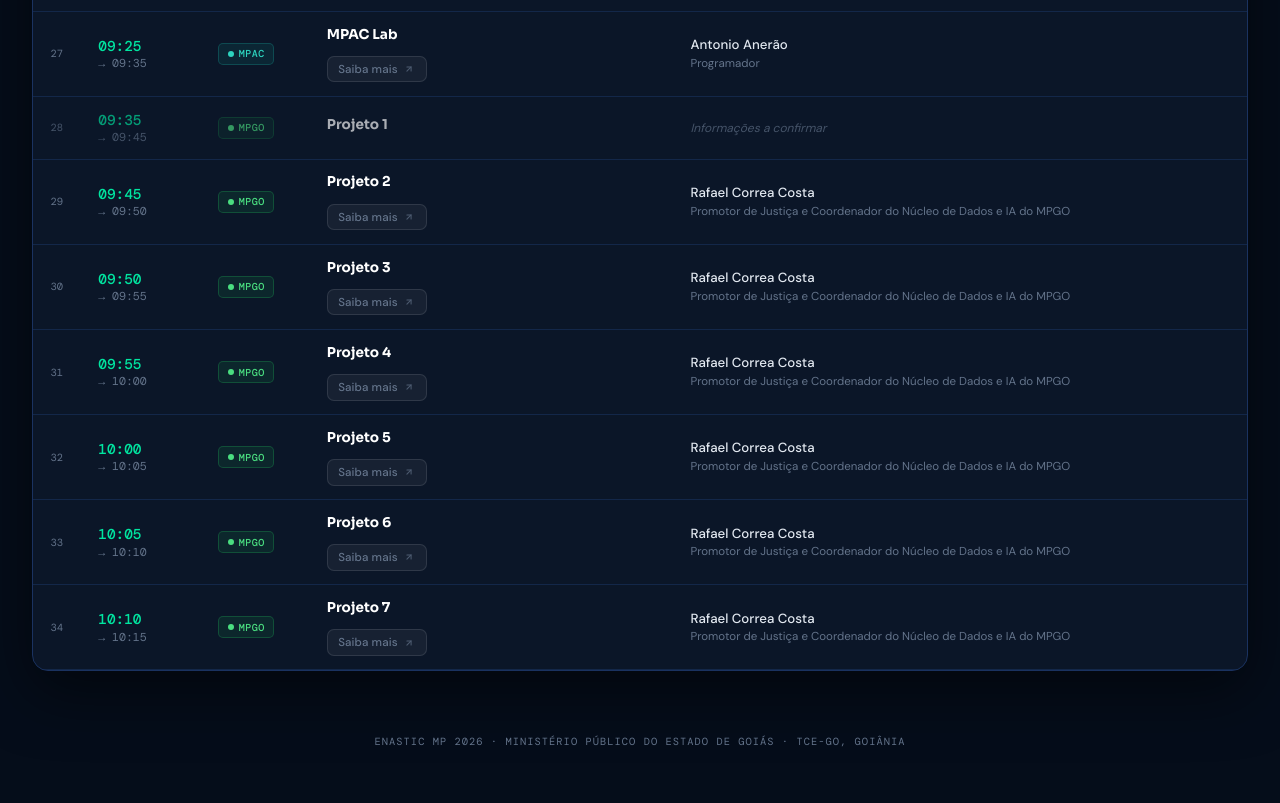
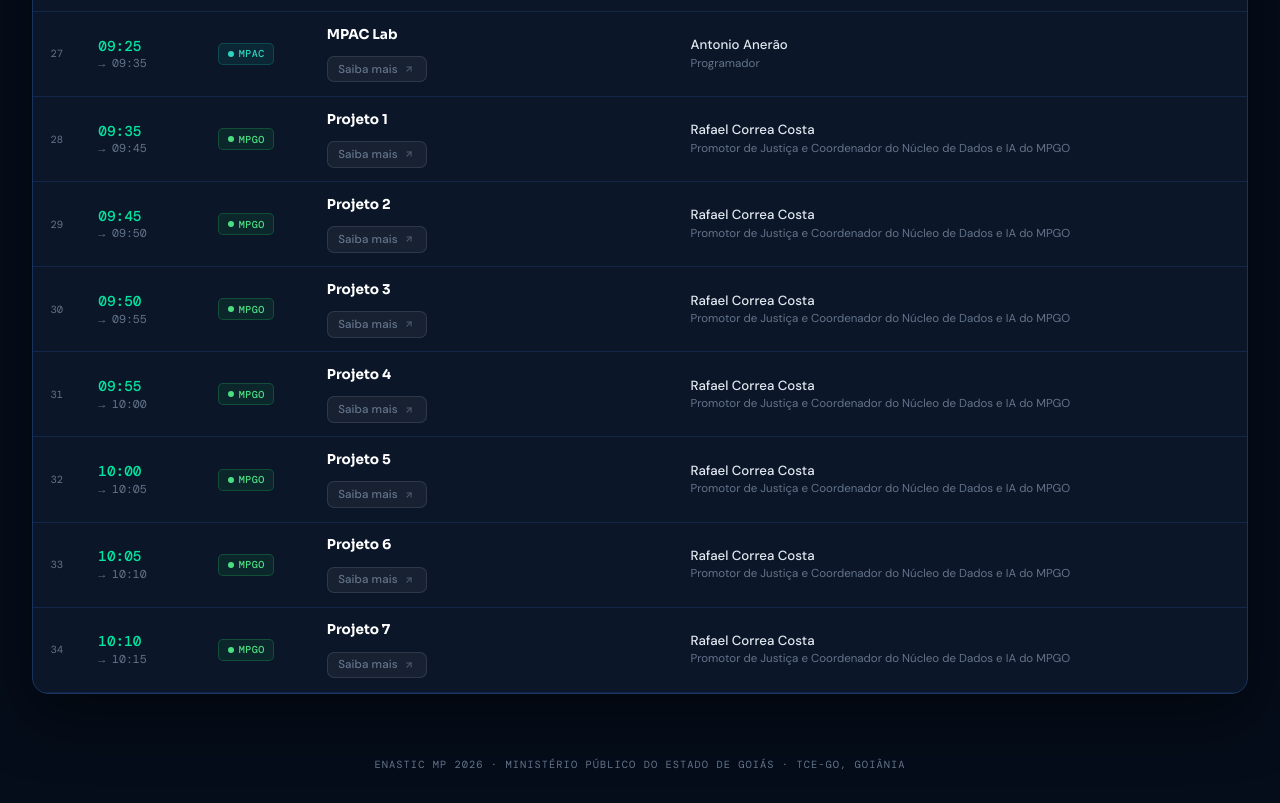
Before and after one commit to subpleimpgo/solucoesmp, a plain HTML site: page index.html in a window 1280 px wide. Shown: the part 3089-3892 px from the top of the page. Before the commit the page ends 3869 px from the top, so only its background shows below. Drawn offline with nearby package versions, Linux system fonts and the light colour scheme; a web font is replaced by a local one.

Commit message:
Update presenter and role for Projeto 1 MPGO

```diff
--- a/index.html
+++ b/index.html
@@ -702,7 +702,7 @@ const DATA = [
   { id:25, date:'13/03', time:'09:05', timeEnd:'09:15', mp:'MPMS', title:'Área Meio – Nova Ferramenta de Atos e Normas do MP', presenter:'Marco Antonio Vieira de Oliveira', role:'Divisão de Qualidade / Secretaria de Tecnologia da Informação', pending:false },
   { id:26, date:'13/03', time:'09:15', timeEnd:'09:25', mp:'MPAC', title:'Tecnolog.IA', presenter:'Antonio Anerão', role:'Programador', pending:false },
   { id:27, date:'13/03', time:'09:25', timeEnd:'09:35', mp:'MPAC', title:'MPAC Lab', presenter:'Antonio Anerão', role:'Programador', pending:false },
-  { id:28, date:'13/03', time:'09:35', timeEnd:'09:45', mp:'MPGO', title:'Projeto 1', presenter:'', role:'', pending:true },
+  { id:28, date:'13/03', time:'09:35', timeEnd:'09:45', mp:'MPGO', title:'Projeto 1', presenter:'Rafael Correa Costa', role:'Promotor de Justiça e Coordenador do Núcleo de Dados e IA do MPGO', pending:false },
   { id:29, date:'13/03', time:'09:45', timeEnd:'09:50', mp:'MPGO', title:'Projeto 2', presenter:'Rafael Correa Costa', role:'Promotor de Justiça e Coordenador do Núcleo de Dados e IA do MPGO', pending:false },
   { id:30, date:'13/03', time:'09:50', timeEnd:'09:55', mp:'MPGO', title:'Projeto 3', presenter:'Rafael Correa Costa', role:'Promotor de Justiça e Coordenador do Núcleo de Dados e IA do MPGO', pending:false },
   { id:31, date:'13/03', time:'09:55', timeEnd:'10:00', mp:'MPGO', title:'Projeto 4', presenter:'Rafael Correa Costa', role:'Promotor de Justiça e Coordenador do Núcleo de Dados e IA do MPGO', pending:false },
```
